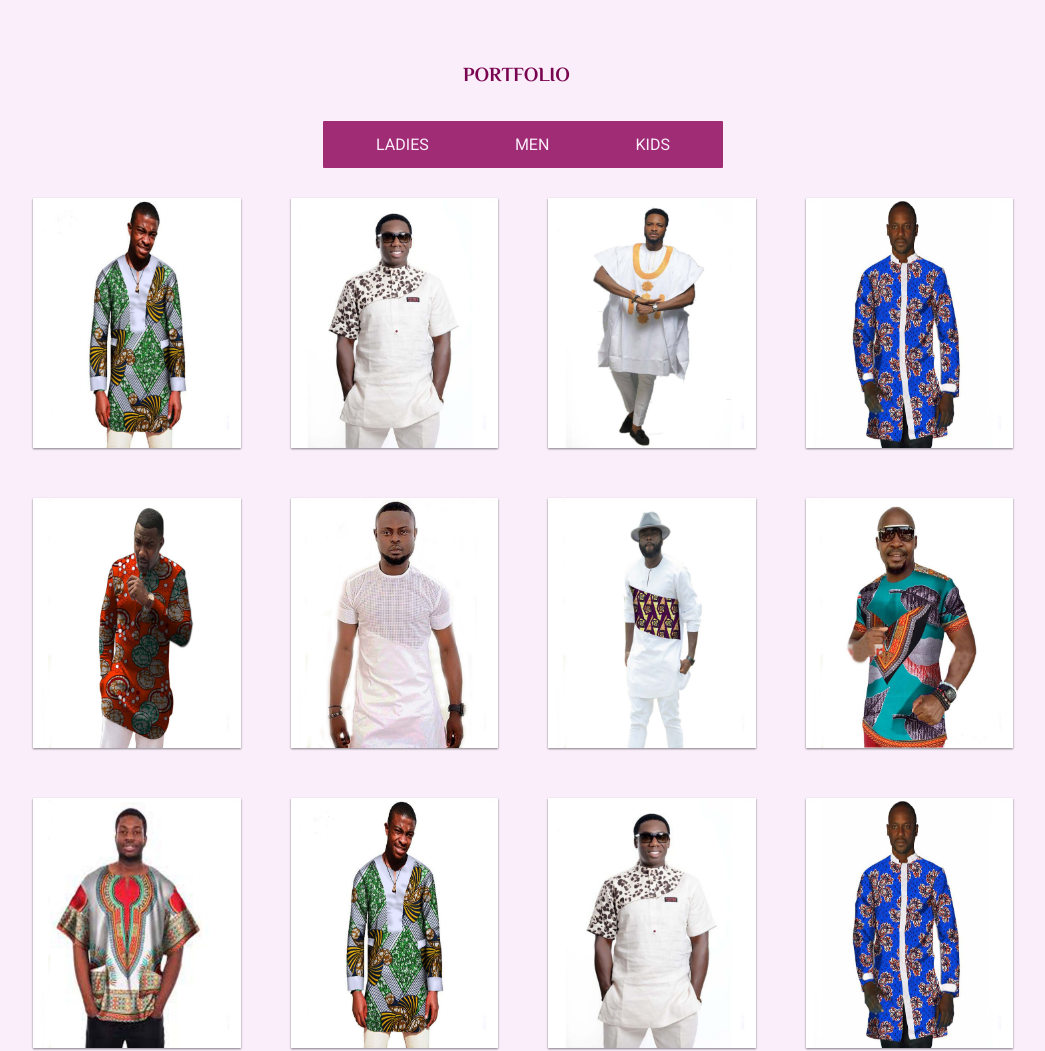
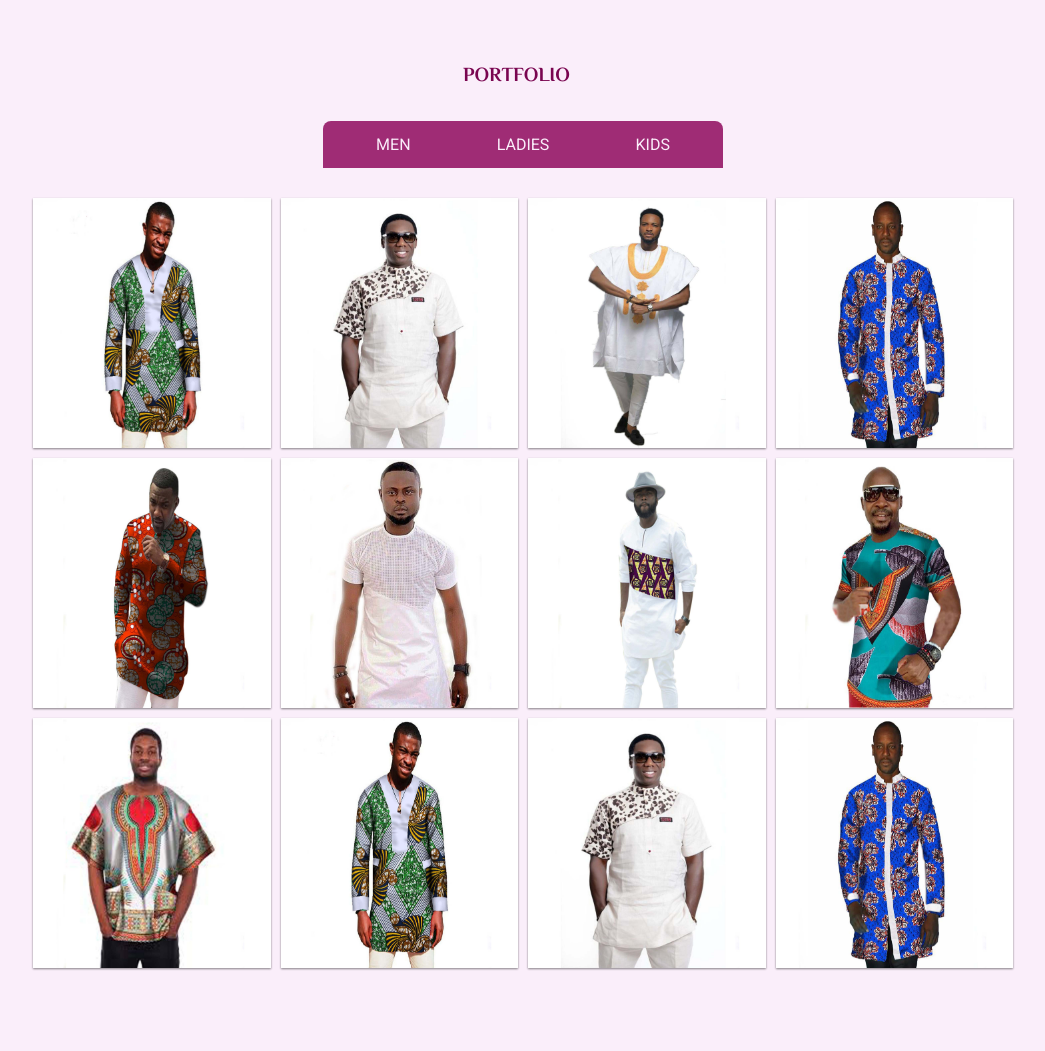
Before and after one commit to zerobug110/GMBFLASH, a website: page index.html in a window 1280 px wide. Shown: the part 1900-2951 px from the top of the page, without its empty margins (217-1262 px from the left). Drawn offline with Linux system fonts and the light colour scheme.

Commit message:
reduce the spacing of gallery grid

```diff
--- a/index.html
+++ b/index.html
@@ -141,12 +141,12 @@
             <h2 class="section-heading portfolio__container-h2">portfolio</h2>
             <nav class="portfolio__nav">
                 <ul class="portfolio__nav-item">
-                     <li><a href="" class="portfolio__nav-link">ladies</a></li>
                     <li><a href="" class="portfolio__nav-link">men</a></li>
+                    <li><a href="" class="portfolio__nav-link">ladies</a></li>
                     <li><a href="" class="portfolio__nav-link">kids</a></li>
                 </ul>
+            </nav>
 
-            </nav>
             <div class="cloth">
                 <div class="cloth__product">
                     <div class="cloth__product-imgbox">
--- a/sass/layouts/__shop.scss
+++ b/sass/layouts/__shop.scss
@@ -22,7 +22,8 @@
         justify-content: space-around;
         background-color: #9f2c75;
         padding: 1rem ;
-        border-radius: .1rem;
+        border-top-left-radius: .8rem;
+        border-top-right-radius: .8rem;
 
         @include respond (phone) {
             font-size: 2em;
@@ -45,8 +46,8 @@
 
 .cloth {
     display: grid;
-    grid-template-columns: repeat(auto-fit, minmax(20rem, 1fr));
-    grid-gap: 5rem;
+    grid-template-columns: repeat(auto-fit, minmax(22rem, 1fr));
+    grid-gap: 1rem;
 
     &__product{
 
@@ -71,3 +72,11 @@
     }
 
 }
+
+.panel-1 {
+    position: relative;
+}
+
+.panel-2 {
+    position: absolute;
+}
```
Also changed, not shown: style/styles.css.
